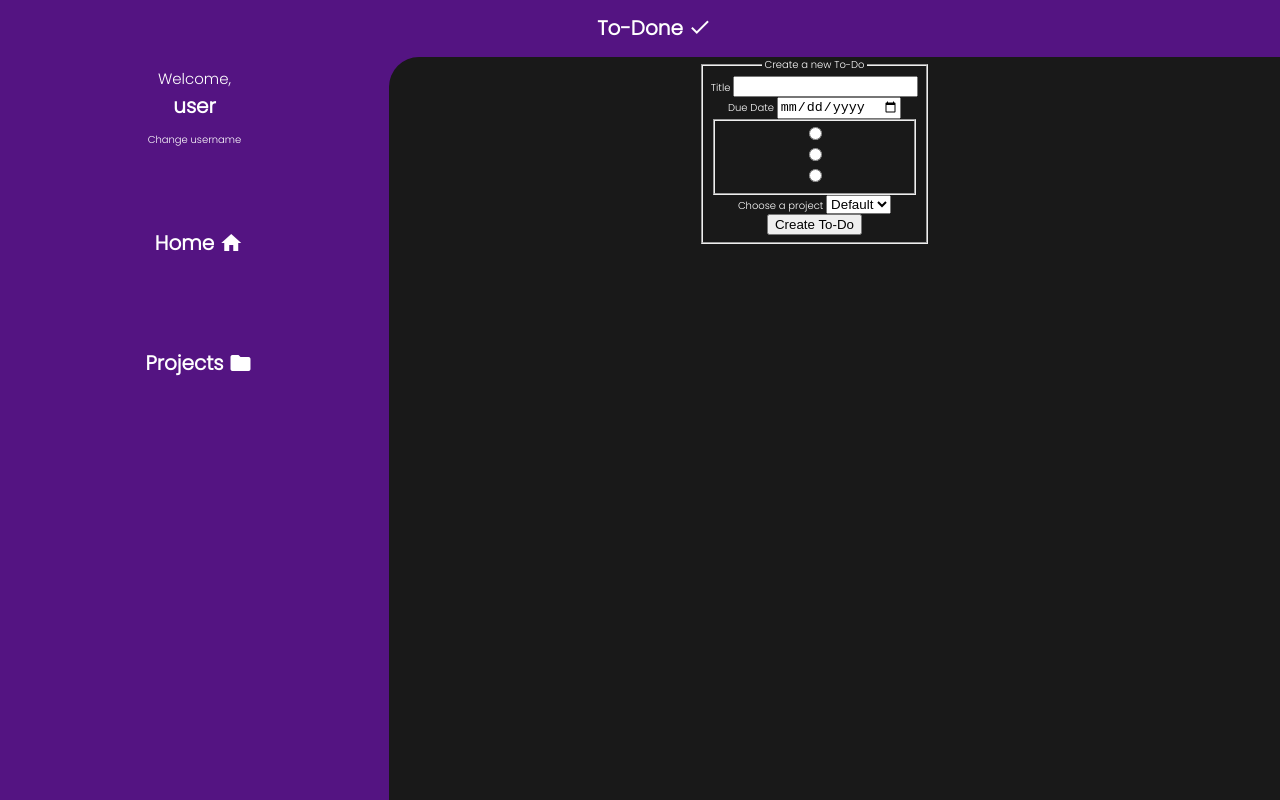
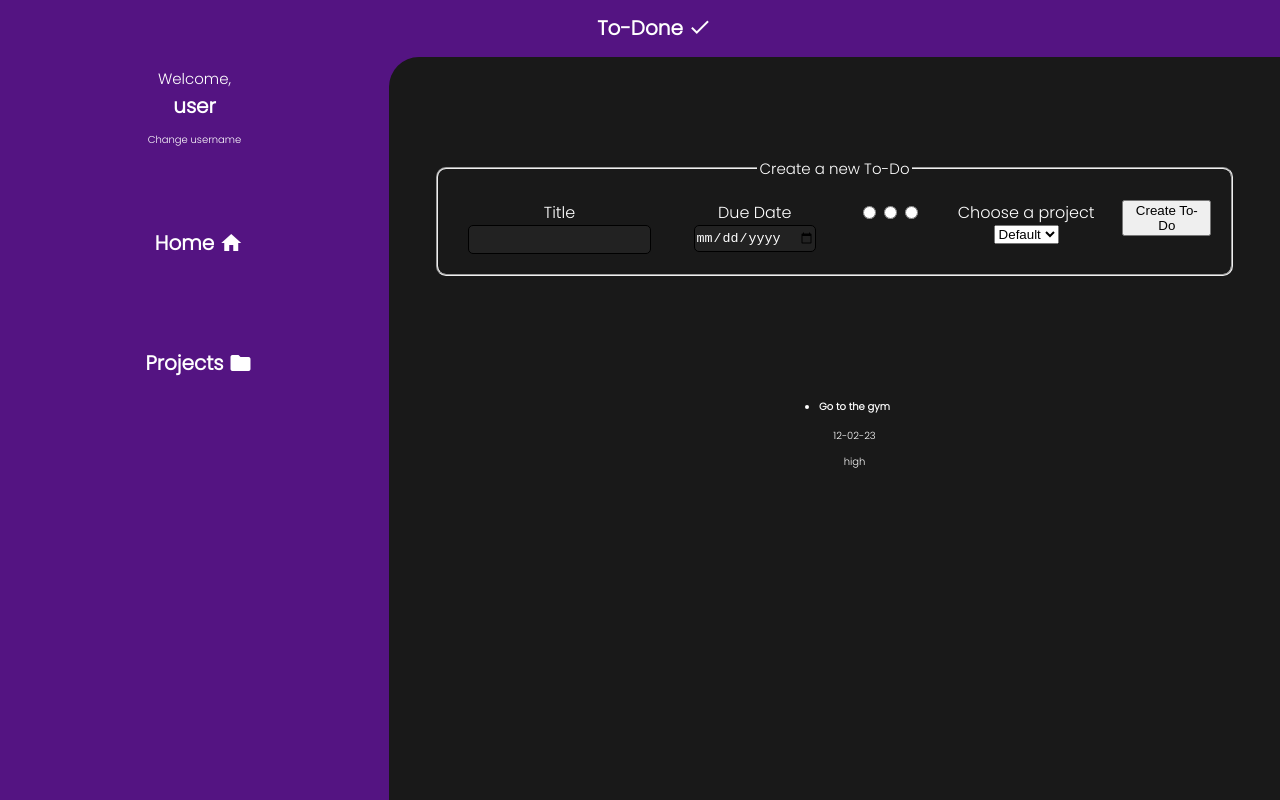
Before and after one commit to maariioxx/odin-todo, a website built with webpack: page dist/index.html in a window 1280 px wide. Built offline with nearby package versions, Linux system fonts and the light colour scheme.

Commit message:
Remove to do dialog

```diff
--- a/src/index.js
+++ b/src/index.js
@@ -5,7 +5,6 @@ import * as dateFns from "date-fns";
 const nav = document.querySelector("nav")
 const usernameInput = document.querySelector("#username");
 const changeUsernameBtn = document.querySelector(".change-username-btn")
-const newTodoBtn = document.querySelector(".newToDo-btn");
 const newProjectBtn = document.querySelector(".newProject-btn")
 const toDoDialog = document.querySelector(".toDoDialog");
 const projectDialog = document.querySelector(".projectDialog");
@@ -114,25 +113,16 @@ nav.addEventListener("click", (e) => {
         confirmCancelUsernameChange(e.target);
 }});
 
-newTodoBtn.addEventListener("click", () => {
-    toDoDialog.showModal();
-});
-
-newProjectBtn.addEventListener("click", () => {
-    projectDialog.showModal()
-})
 
 todoSendBtn.addEventListener("click", (e) => {
     e.preventDefault();
     addToDo();
     displayToDos();
-    toDoDialog.close();
 });
 
 projectSendBtn.addEventListener("click", (e) => {
     e.preventDefault();
     addProject();
-    projectDialog.close();
 });
 
 document.addEventListener("DOMContentLoaded", () => {
--- a/src/styles.css
+++ b/src/styles.css
@@ -92,5 +92,44 @@ main{
     border-top-left-radius: 30px;
     background-color: #191919;
     display: flex;
-    justify-content: center;
+    flex-direction: column;
+    align-items: center;
 }
+
+form{
+    width: 90%;
+    margin-top: 100px;
+}
+
+form > fieldset{
+    border-radius: 10px;
+    display: flex;
+    justify-content: space-around;
+    padding: 20px;
+}
+
+legend{
+    font-size: 1.5rem;
+}
+
+label{
+    font-size: 1.6rem;
+}
+
+#toDoTitle, #dueDate{
+    background-color: #222222;
+    outline: none;
+    border: 1px solid black;
+    height: 25px;
+    border-radius: 5px;
+    color: white;
+}
+
+div > fieldset{
+    display: flex;
+    border: none;
+}
+
+input[type ="radio"]{
+    background-color: green;
+}
```
